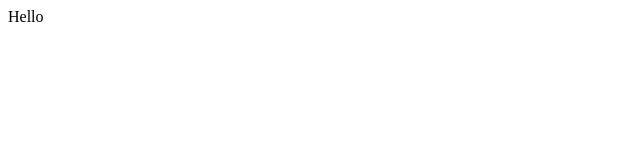
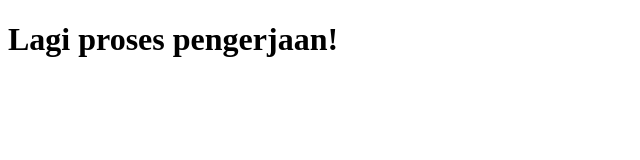
Before and after one commit to dikydiwo/dikydiwo.github.io, a plain HTML site: page index.html in a window 1280 px wide. Shown: the whole page, without its empty margins (0-640 px from the left). Drawn offline with Linux system fonts and the light colour scheme.

Commit message:
Proses Pengerjaan

```diff
--- a/index.html
+++ b/index.html
@@ -2,9 +2,14 @@
 <html lang="en">
 	<head>
 		<title>Diky Diwo</title>
+		<style>
+			body {
+				font-famiy: Helvetica, Arial, sans-serif;
+			}
+		</style>
 	</head>
 
 	<body>
-		Hello
+		<h1>Lagi proses pengerjaan!</h1>
 	</body>
 </html>
```
